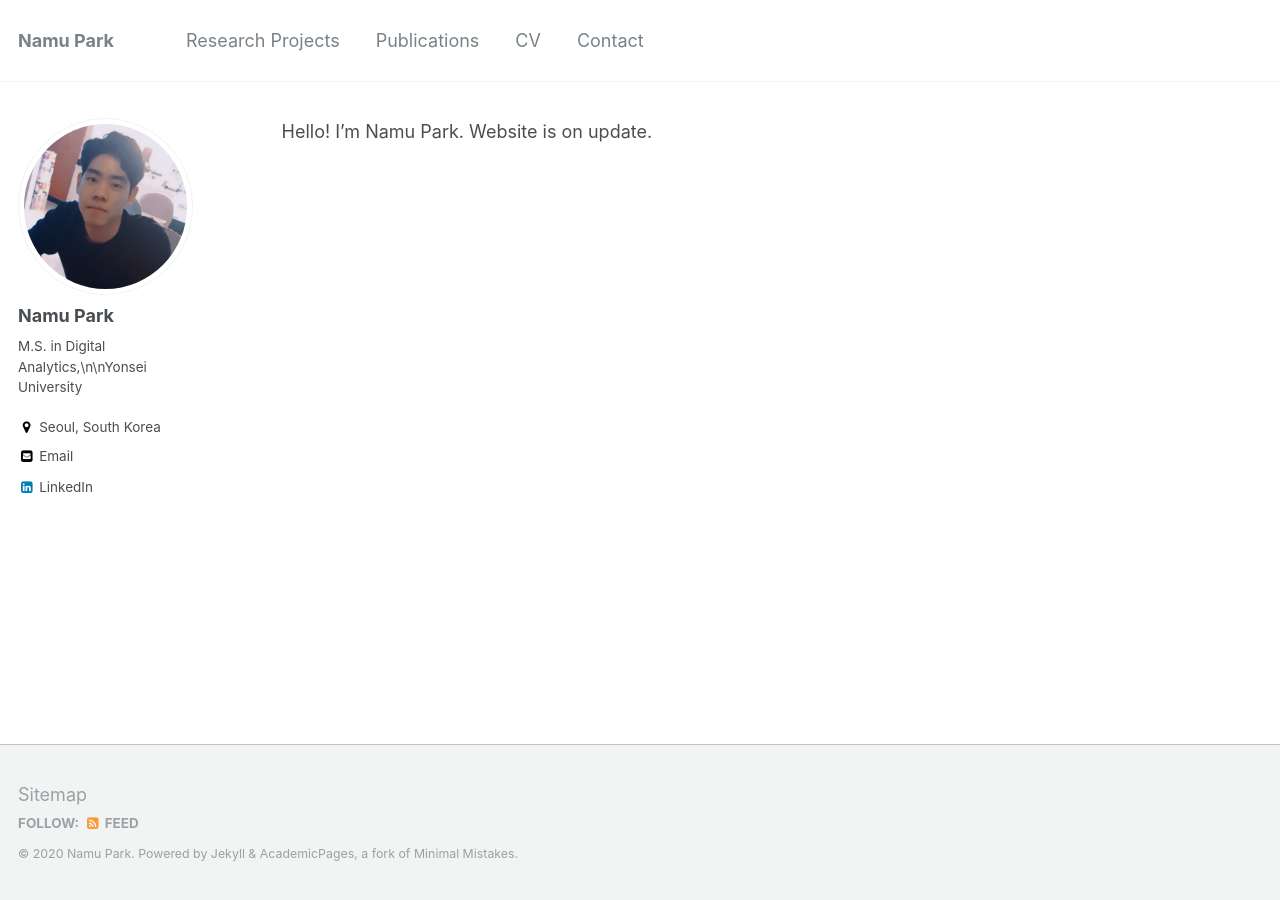
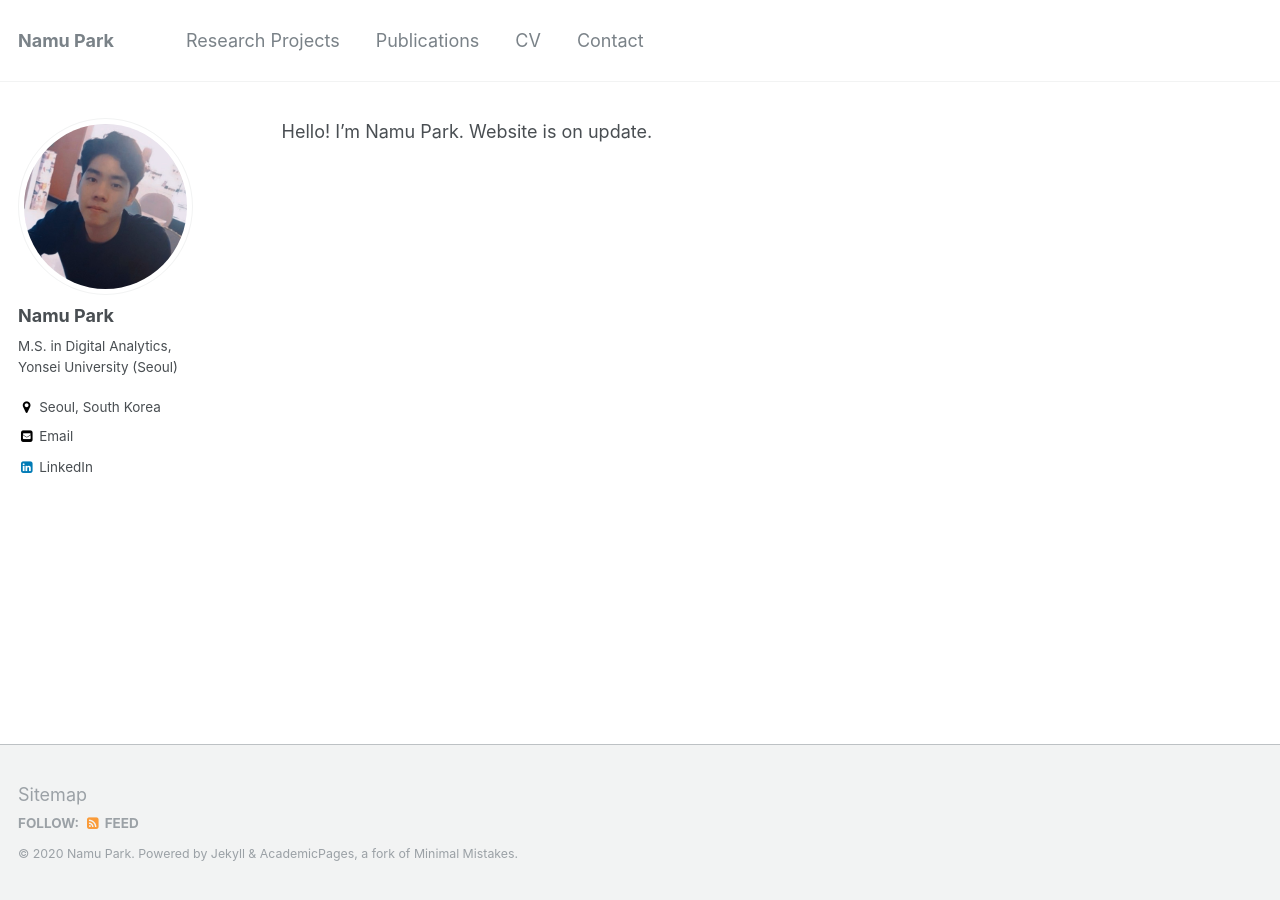
Before and after one commit to namupark/namupark.github.io, a Jekyll site: the page built from _pages/about.md, in a window 1280 px wide. Built offline with Jekyll 4.4.1, drawn with Linux system fonts in a browser that asks for light colours.

Commit message:
no message

```diff
--- a/_config.yml
+++ b/_config.yml
@@ -84,7 +84,7 @@ analytics:
 author:
   name             : "Namu Park"
   avatar           : "사진후보2.jpg"
-  bio              : 'M.S. in Digital Analytics,\n\nYonsei University'
+  bio              : 'M.S. in Digital Analytics, Yonsei University (Seoul)'
   location         : "Seoul, South Korea"
   employer         :
   googlescholar    :
```
